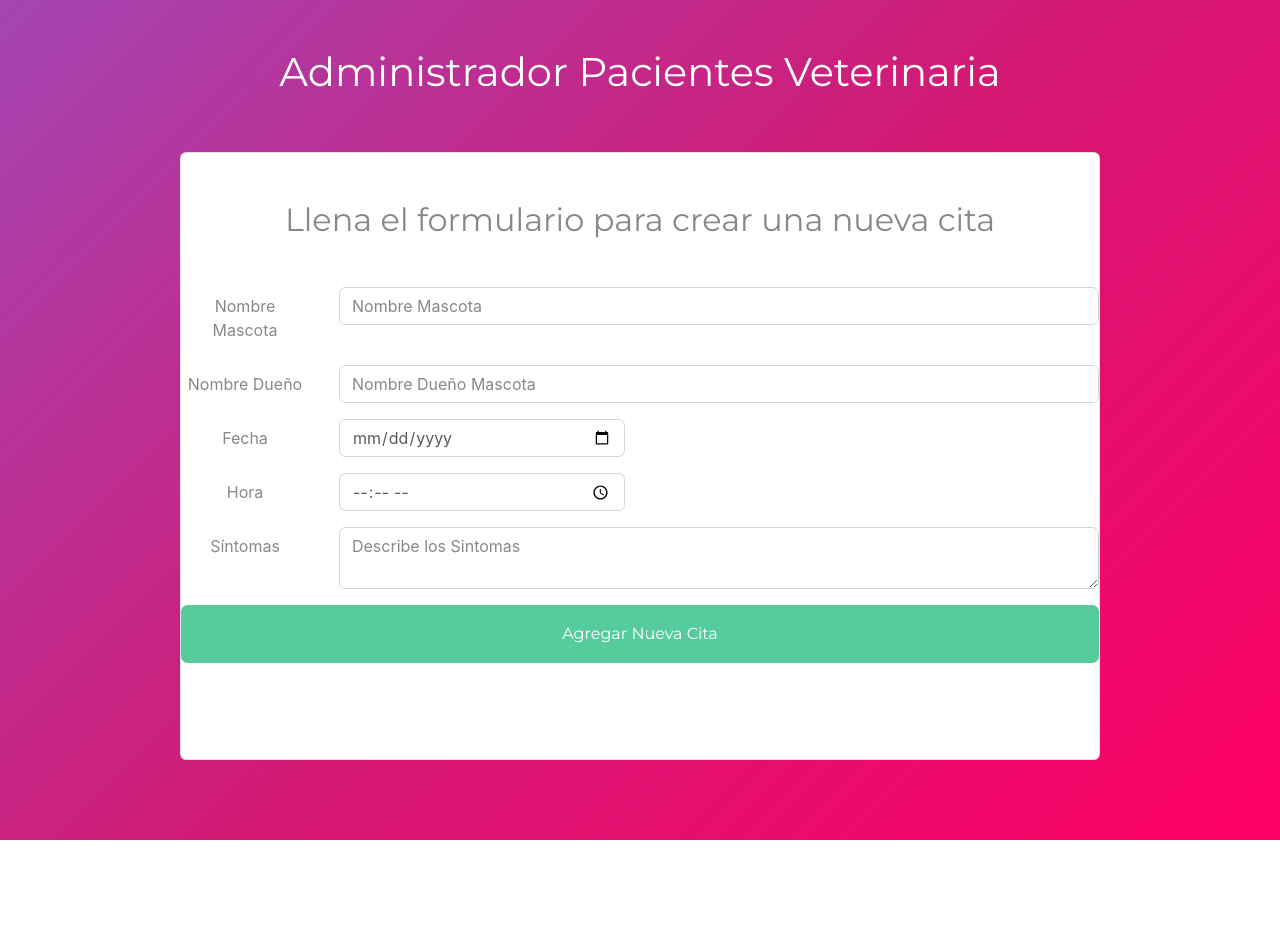
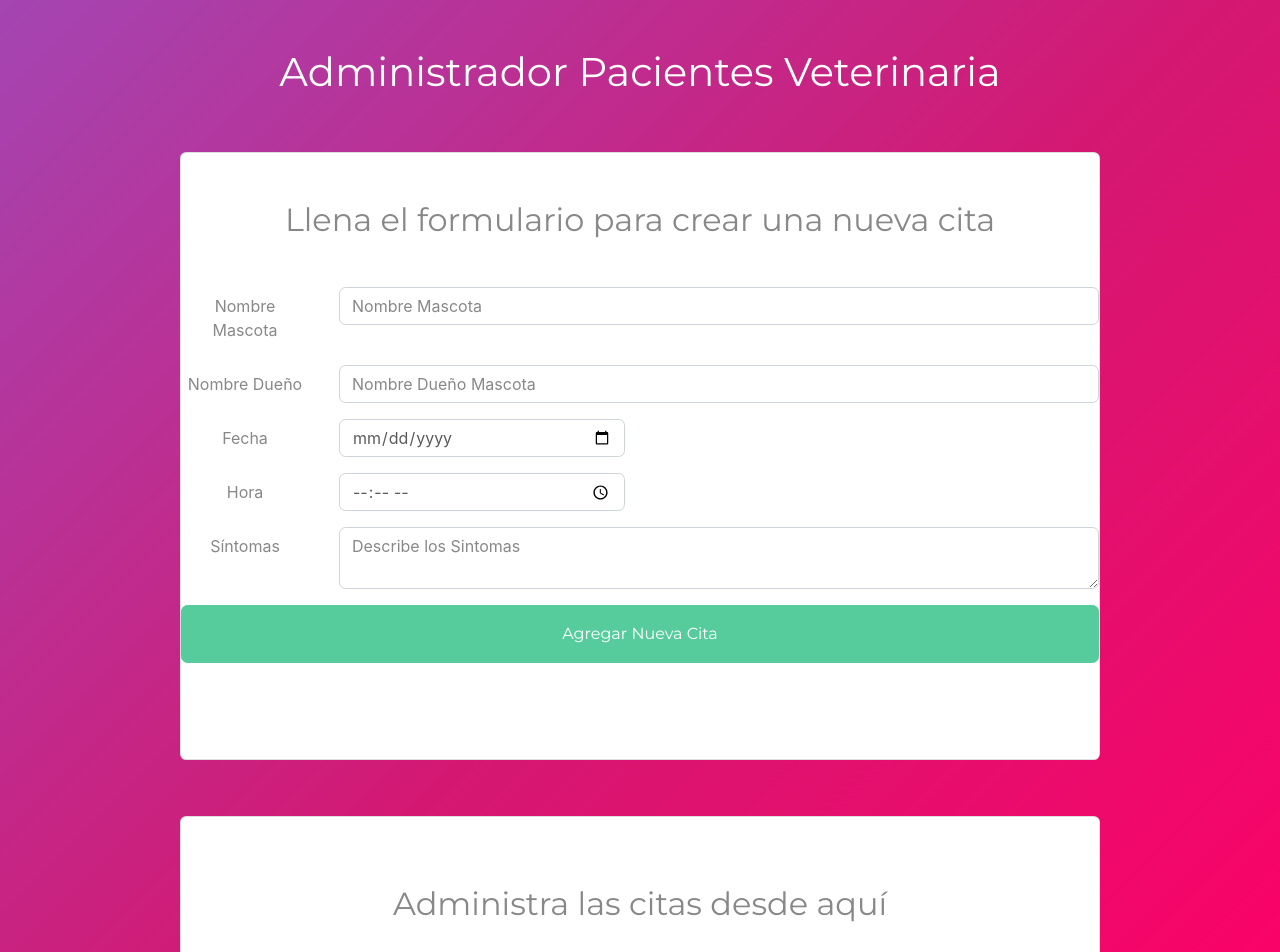
Before and after one commit to horaleon1/pacientesVeterinaria, a React (Create React App) app: page / in a window 1280 px wide. Shown: the top 952 px of the page. Before the commit the page ends 840 px from the top, so only its background shows below. Built offline with nearby package versions, Linux system fonts and the light colour scheme.

Commit message:
"added listacita and cita components and addes to app and working fine with props"

```diff
--- a/src/App.js
+++ b/src/App.js
@@ -2,20 +2,21 @@ import React, { Component } from "react";
 import "./bootstrap.min.css";
 import Header from "./components/Header";
 import NuevaCita from "./components/NuevaCita";
+import ListaCita from "./components/ListaCita";
 
 class App extends Component {
   state = {
-    citas:[]
-  }
+    citas: []
+  };
 
   crearNuevaCita = datos => {
     //copiar el state actual
-    const citas = [...this.state.citas, datos]
+    const citas = [...this.state.citas, datos];
     //agregar el nuevo state
     this.setState({
       citas
-    })
-  }
+    });
+  };
 
   render() {
     return (
@@ -24,11 +25,14 @@ class App extends Component {
 
         <div className="row">
           <div className="col-md-10 mx-auto">
-           <NuevaCita crearNuevaCita={this.crearNuevaCita}/>
+            <NuevaCita crearNuevaCita={this.crearNuevaCita} />
+          </div>
+
+          <div className="mt-5 col-md-10 mx-auto">
+           <ListaCita
+           citas={this.state.citas}/>
           </div>
         </div>
-
-
       </div>
     );
   }
--- /dev/null
+++ b/src/components/Cita.js
@@ -0,0 +1,18 @@
+import React from 'react'
+
+const Cita = ({cita}) => (
+  <div className="media mt-3" >
+    <div className="media-body">
+      <h3 className="mt-0"> {cita.mascota}</h3>
+      <p className="card-text"> <span> Nombre Dueño:</span>{cita.propietario}</p>
+      <p className="card-text"> <span> Fecha:</span>{cita.fecha}</p>
+      <p className="card-text"> <span> Hora:</span>{cita.hora}</p>
+      <p className="card-text"> <span> Sintomas:</span> {cita.sintomas}</p>
+
+    </div>
+
+  </div>
+
+)
+
+export default Cita;
--- /dev/null
+++ b/src/components/ListaCita.js
@@ -0,0 +1,21 @@
+import React from "react";
+import Cita from "./Cita";
+
+const ListasCitas = ({ citas }) => (
+  <div className="card mt-2 py-5">
+    <div className="card-body">
+      <h2 className="card-title text-center">
+        {" "}
+        Administra las citas desde aquí
+      </h2>
+
+      <div className="lista-citas">
+        {citas.map(cita => (
+          <Cita key={cita.id} cita={cita} />
+        ))}
+      </div>
+    </div>
+  </div>
+);
+
+export default ListasCitas;
```
